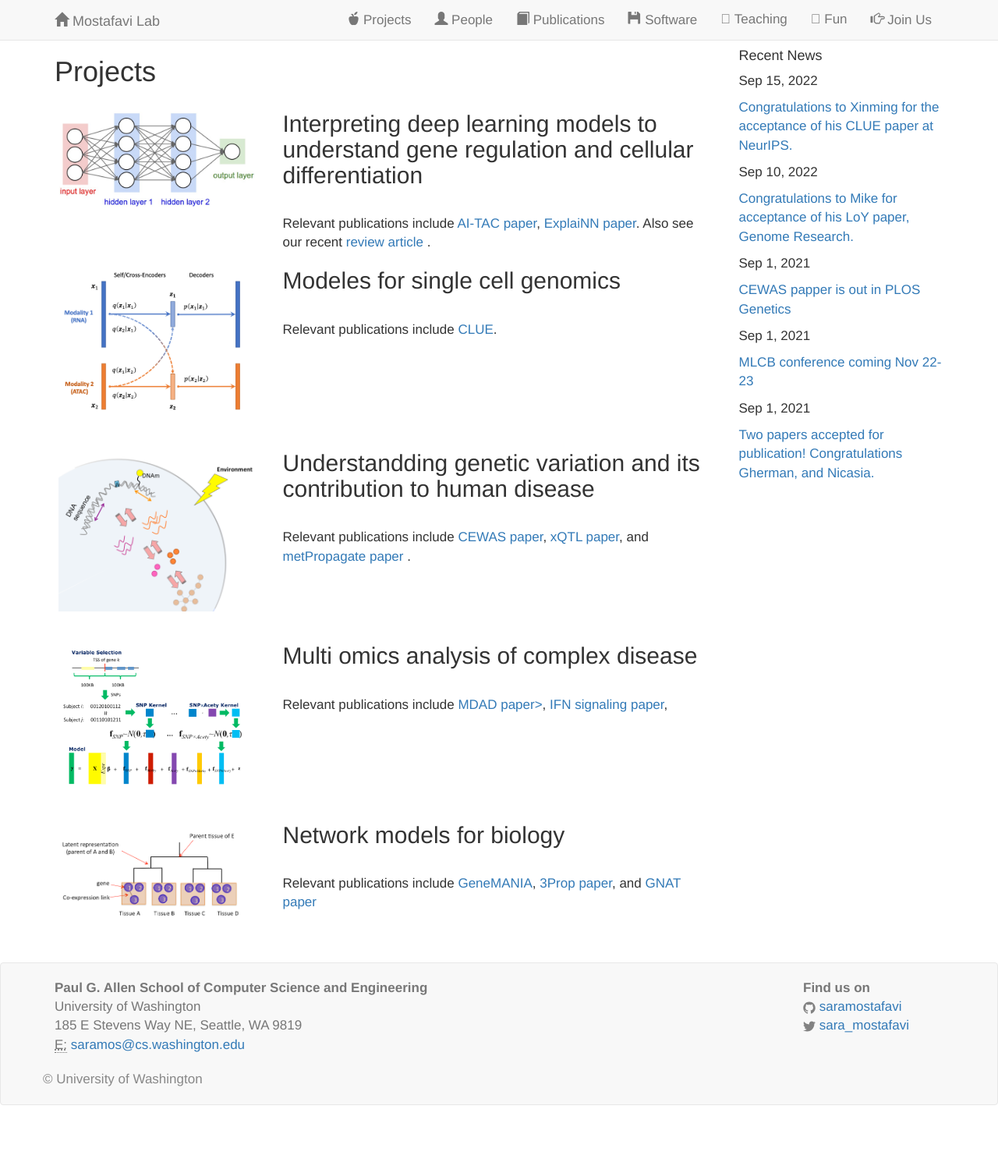
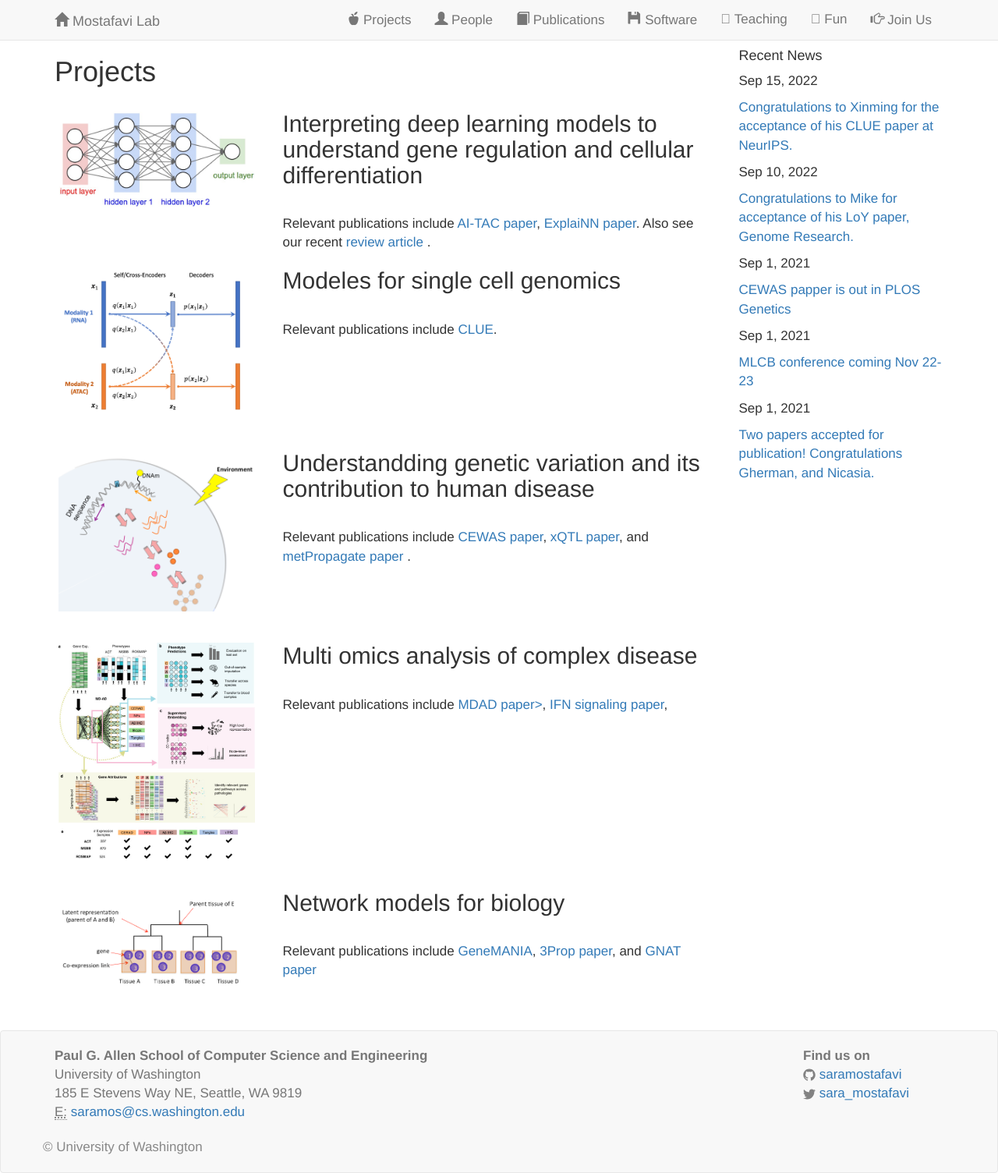
Before and after one commit to saramostafavi/saramostafavi.github.io, a Jekyll site: the page built from projects.html, in a window 1280 px wide. Shown: the whole page at 78% size. Built offline with Jekyll 4.4.1, drawn with Linux system fonts in a browser that asks for light colours; nearby versions of some CDN libraries; a style sheet for code colours, icons or effects is not loaded; before the commit the page ends 1417 px from its top, so only the background shows below that.

Commit message:
Update projects.html

```diff
--- a/projects.html
+++ b/projects.html
@@ -47,7 +47,7 @@ layout: page
 </div>
 <div class="section row">
     <div class="col-md-4 image">
-        <img class="img-responsive" alt="Project 3 illustration" src="../images/mkm.png"/>
+        <img class="img-responsive" alt="Project 3 illustration" src="../images/MDAD.jpg"/>
     </div>
     <div class="col-md-8">
         <h2 class="heading">Multi omics analysis of complex disease</h2>
```
